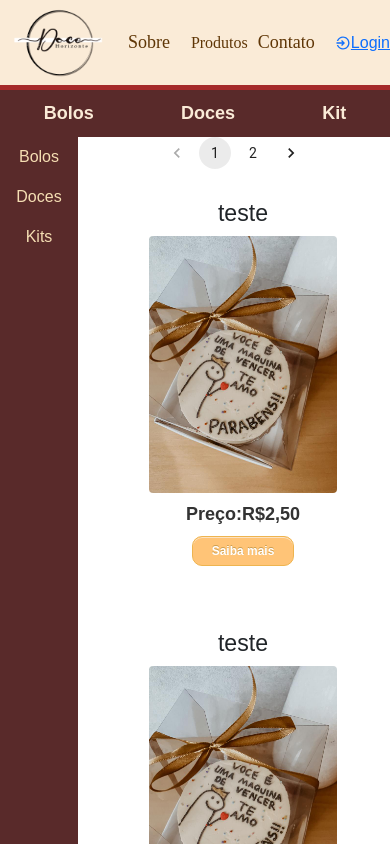
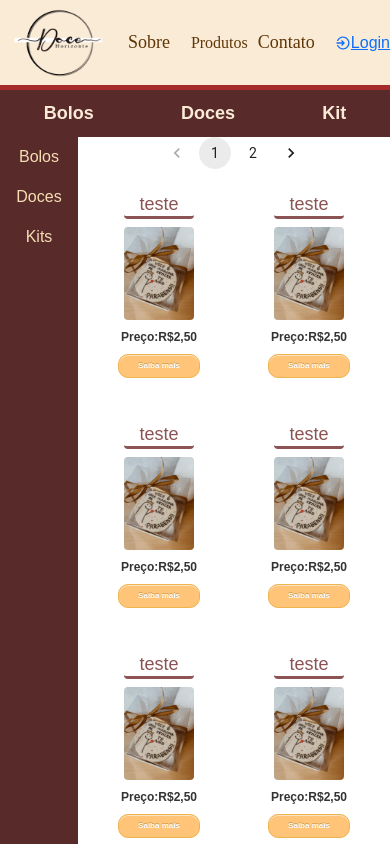
Before and after one commit to kerleypablo/doceHorizonte.com, a React (Create React App) app: page /produto in a window 390 px wide. Shown: the top 844 px of the page. Built offline with nearby package versions, Linux system fonts and the light colour scheme; a web font is replaced by a local one.

Commit message:
alteracao card pra tela menor

```diff
--- a/src/Components/ProdutoCard.js
+++ b/src/Components/ProdutoCard.js
@@ -8,7 +8,7 @@ function ProdutoCard({
 }) {
   return (
     <div className="ProdutoCar">
-      <h3>{nome}</h3>
+      <h3 className="tituloProduto">{nome}</h3>
       <img src={imagem} className="ProdutoCarimagem" alt={nome} />
       <p className="ProdutoCar-preco">
         Preço:
--- a/src/Components/Styles/produtoCard.css
+++ b/src/Components/Styles/produtoCard.css
@@ -3,12 +3,21 @@
     flex-direction: column;
     align-items: center;
     width: 300px;
-
     height: 400px;
     margin: 15px;
     padding: 16px;
 
   }
+
+  .tituloProduto {
+    width: 180px;
+    font-size: 22px;
+    color: rgb(139, 83, 83);
+    border-bottom: 3px solid  rgb(139, 83, 83) ;
+    text-align: center;
+    border-radius: 4px;
+  }
+
   .ProdutoCar:hover {
     border: 1px solid #ccc;
     border-radius: 4px;
@@ -57,3 +66,23 @@
     height: auto;
     border-radius: 4px 4px 0 0;
   }
+
+  @media(max-width: 500px) {
+    .ProdutoCar {
+      width: 120px;
+      height: 200px;
+      margin: 15px;
+      padding: 10px;
+    }
+    .ProdutoCar-botao {
+      font-size: 8px;
+    }
+    .ProdutoCar-preco {
+      font-size: 12px;
+    }
+
+    .tituloProduto {
+      font-size: 18px;
+      width: 70px;
+    }
+  }
```
